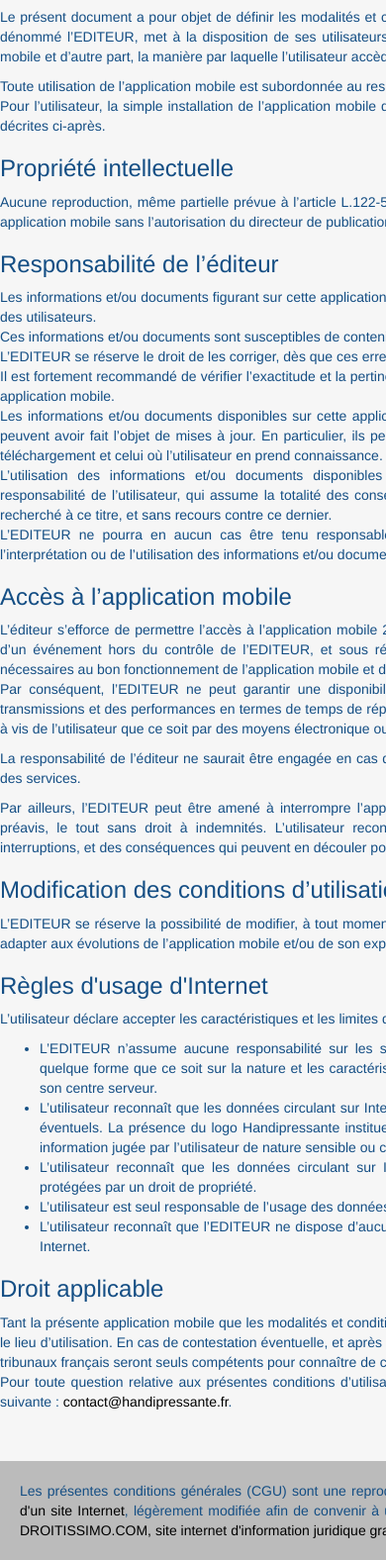
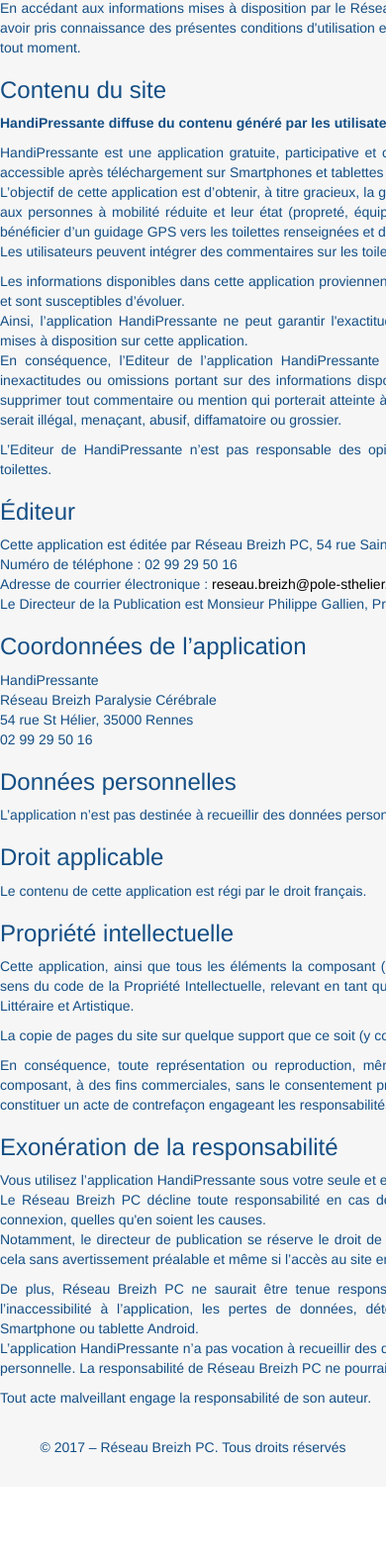
Before and after one commit to HandiPressante/HandiPressante-website, a plain HTML site: page cgu.html in a window 390 px wide. Shown: the part 402-1978 px from the top of the page at 99% size. After the commit the page ends 1904 px from the top, so only its background shows below. Drawn offline with nearby package versions, Linux system fonts and the light colour scheme; a web font is replaced by a local one.

Commit message:
Updated EULA

```diff
--- a/cgu.html
+++ b/cgu.html
@@ -66,98 +66,103 @@ Contact: http://www.bootshape.com/contact.php
 
             <div style="margin: auto; width: 800px; text-align: justify">
 
-                <h1>Conditions générales d'utilisation de l’application mobile Handipressante</h1>
+                <h1>MENTIONS LÉGALES</h1>
 
                 <p>
-                    Le présent document a pour objet de définir les modalités et conditions dans lesquelles d’une part,  Handipressante.fr , ci-après dénommé l’EDITEUR, met à la disposition de ses utilisateurs l’application mobile, et les services disponibles sur l’application mobile et d’autre part, la manière par laquelle l’utilisateur accède à l’application mobile et utilise ses services.
+                    L’utilisation de l’application HandiPressante est soumise aux présentes conditions générales d'utilisation.
                 </p>
 
                 <p>
-                    Toute utilisation de l’application mobile est subordonnée au respect des présentes conditions.<br />
-                    Pour l’utilisateur, la simple installation de l’application mobile de l’EDITEUR implique l’acceptation de l’ensemble des conditions décrites ci-après.
+                    En accédant aux informations mises à disposition par le Réseau Breizh PC sur l’application HandiPressante, vous reconnaissez avoir pris connaissance des présentes conditions d'utilisation et les accepter. Ces conditions sont susceptibles d’être modifiées à tout moment.
                 </p>
 
+
+                <h3>Contenu du site</h3>
+
+                <p>
+                    <b>HandiPressante diffuse du contenu généré par les utilisateurs.</b>
+                </p>
+
+                <p>
+                    HandiPressante est une application gratuite, participative et citoyenne destinée notamment aux personnes à mobilité réduite, accessible après téléchargement sur Smartphones et tablettes fonctionnant sous système d’exploitation Android.<br />
+                    L’objectif de cette application est d’obtenir, à titre gracieux, la géolocalisation de toilettes et des informations sur leur accessibilité aux personnes à mobilité réduite et leur état (propreté, équipement, gratuité ou non). Cette application permet également de bénéficier d’un guidage GPS vers les toilettes renseignées et d’implémenter géographiquement de nouvelles toilettes.<br />
+                    Les utilisateurs peuvent intégrer des commentaires sur les toilettes.
+                </p>
+
+                <p>
+                    Les informations disponibles dans cette application proviennent des utilisateurs eux-mêmes et sont ainsi données à titre indicatif et sont susceptibles d’évoluer.<br />
+                    Ainsi, l’application HandiPressante ne peut garantir l'exactitude, la précision, l'actualisation ou l'exhaustivité des informations mises à disposition sur cette application.<br />
+                    En conséquence, l’Editeur de l’application HandiPressante décline toute responsabilité pour les éventuelles imprécisions, inexactitudes ou omissions portant sur des informations disponibles sur cette application. Il se réserve par ailleurs le droit de supprimer tout commentaire ou mention qui porterait atteinte à la morale, à la dignité ou à l’intégrité de la personne humaine ou serait illégal, menaçant, abusif, diffamatoire ou grossier.
+                </p>
+
+                <p>
+                    L’Editeur de HandiPressante n’est pas responsable des opinions qui pourraient être émises sur les lieux hébergeant des toilettes.
+                </p>
+
+                <h3>Éditeur</h3>
+
+                <p>
+                    Cette application est éditée par Réseau Breizh PC, 54 rue Saint-Hélier, 35000 Rennes<br />
+                    Numéro de téléphone : 02 99 29 50 16<br />
+                    Adresse de courrier électronique : <a href="mailto:reseau.breizh@pole-sthelier.com">reseau.breizh@pole-sthelier.com</a><br />
+                    Le Directeur de la Publication est Monsieur Philippe Gallien, Président, <a href="mailto:reseau.breizh@pole-sthelier.com">reseau.breizh@pole-sthelier.com</a>
+                </p>
+
+                <h3>Coordonnées de l’application</h3>
+
+                <p>
+                    HandiPressante<br />
+                    Réseau Breizh Paralysie Cérébrale<br />
+                    54 rue St Hélier, 35000 Rennes<br />
+                    02 99 29 50 16
+                </p>
+
+                <h3>Données personnelles</h3>
+
+                <p>
+                    L’application n’est pas destinée à recueillir des données personnelles.
+                </p>
+
+                <h3>Droit applicable</h3>
+
+                <p>
+                    Le contenu de cette application est régi par le droit français.
+                </p>
 
                 <h3>Propriété intellectuelle</h3>
 
                 <p>
-                    Aucune reproduction, même partielle prévue à l’article L.122-5 du Code de la propriété intellectuelle, ne peut être faite de cette application mobile sans l’autorisation du directeur de publication.
-                </p>
-
-
-                <h3>Responsabilité de l’éditeur</h3>
-
-                <p>
-                    Les informations et/ou documents figurant sur cette application mobile et/ou accessibles par cette application mobile proviennent des utilisateurs.<br />
-                    Ces informations et/ou documents sont susceptibles de contenir des inexactitudes techniques et des erreurs typographiques. <br />
-                    L’EDITEUR se réserve le droit de les corriger, dès que ces erreurs sont portées à sa connaissance. <br />
-                    Il est fortement recommandé de vérifier l’exactitude et la pertinence des informations et/ou documents mis à disposition sur cette application mobile. <br />
-                    Les informations et/ou documents disponibles sur cette application mobile sont susceptibles d’être modifiés à tout moment, et peuvent avoir fait l’objet de mises à jour. En particulier, ils peuvent avoir fait l’objet d’une mise à jour entre le moment de leur téléchargement et celui où l’utilisateur en prend connaissance. <br />
-                    L’utilisation des informations et/ou documents disponibles sur cette application mobile se fait sous l’entière et seule responsabilité de l’utilisateur, qui assume la totalité des conséquences pouvant en découler, sans que l’EDITEUR puisse être recherché à ce titre, et sans recours contre ce dernier. <br />
-                    L’EDITEUR ne pourra en aucun cas être tenu responsable de tout dommage de quelque nature qu’il soit résultant de l’interprétation ou de l’utilisation des informations et/ou documents disponibles sur cette application mobile.
-                </p>
-
-                <h3>Accès à l’application mobile</h3>
-
-                <p>
-                    L’éditeur s’efforce de permettre l’accès à l’application mobile 24 heures sur 24, 7 jours sur 7, sauf en cas de force majeure ou d’un événement hors du contrôle de l’EDITEUR, et sous réserve des éventuelles pannes et interventions de maintenance nécessaires au bon fonctionnement de l’application mobile et des services.<br />
-                    Par conséquent, l’EDITEUR ne peut garantir une disponibilité de l’application mobile et/ou des services, une fiabilité des transmissions et des performances en termes de temps de réponse ou de qualité. Il n’est prévu aucune assistance technique vis à vis de l’utilisateur que ce soit par des moyens électronique ou téléphonique.
+                    Cette application, ainsi que tous les éléments la composant (notamment textes, photographies, …), constituent une œuvre au sens du code de la Propriété Intellectuelle, relevant en tant que telle de la législation française et internationale sur la Propriété Littéraire et Artistique.
                 </p>
 
                 <p>
-                    La responsabilité de l’éditeur ne saurait être engagée en cas d’impossibilité d’accès à cette application mobile et/ou d’utilisation des services.
+                    La copie de pages du site sur quelque support que ce soit (y compris disque dur), est autorisée à des fins privées uniquement.
                 </p>
 
                 <p>
-                    Par ailleurs, l’EDITEUR peut être amené à interrompre l’application mobile ou une partie des services, à tout moment sans préavis, le tout sans droit à indemnités. L’utilisateur reconnaît et accepte que l’EDITEUR ne soit pas responsable des interruptions, et des conséquences qui peuvent en découler pour l’utilisateur ou tout tiers.
+                    En conséquence, toute représentation ou reproduction, même partielle, qui pourrait être faite du site ou des éléments le composant, à des fins commerciales, sans le consentement préalable et écrit du Réseau Breizh PC est illicite et susceptible de constituer un acte de contrefaçon engageant les responsabilités civile et pénale du contrefacteur.
                 </p>
 
-
-                <h3>Modification des conditions d’utilisation</h3>
+                <h3>Exonération de la responsabilité</h3>
 
                 <p>
-                    L’EDITEUR se réserve la possibilité de modifier, à tout moment et sans préavis, les présentes conditions d’utilisation afin de les adapter aux évolutions de l’application mobile et/ou de son exploitation.
+                    Vous utilisez l’application HandiPressante sous votre seule et entière responsabilité.<br />
+                    Le Réseau Breizh PC décline toute responsabilité en cas de difficultés d'accès à son application ou d'interruptions dans la connexion, quelles qu'en soient les causes.<br />
+                    Notamment, le directeur de publication se réserve le droit de procéder à toute modification de l’application qu’il jugera utile, et cela sans avertissement préalable et même si l’accès au site en est conséquemment interrompu.
                 </p>
 
-
-                <h3>Règles d'usage d'Internet</h3>
+                <p>
+                    De plus, Réseau Breizh PC ne saurait être tenue responsable des éventuels dommages directs ou indirects, y compris l’inaccessibilité à l’application, les pertes de données, détériorations, destructions ou virus qui pourraient affecter votre Smartphone ou tablette Android.<br />
+                    L’application HandiPressante n’a pas vocation à recueillir des données personnelles et notamment des adresses de domiciliation personnelle. La responsabilité de Réseau Breizh PC ne pourrait être recherchée si de telles données sont renseignées.
+                </p>
 
                 <p>
-                    L’utilisateur déclare accepter les caractéristiques et les limites d’Internet, et notamment reconnaît que : <br />
-                    <ul>
-                        <li>
-                            L’EDITEUR n’assume aucune responsabilité sur les services accessibles par Internet et n’exerce aucun contrôle de quelque forme que ce soit sur la nature et les caractéristiques des données qui pourraient transiter par l’intermédiaire de son centre serveur.
-                        </li>
+                    Tout acte malveillant engage la responsabilité de son auteur.
+                </p>
+            </div>
 
-                        <li>
-                            L’utilisateur reconnaît que les données circulant sur Internet ne sont pas protégées notamment contre les détournements éventuels. La présence du logo Handipressante institue une présomption simple de validité. La communication de toute information jugée par l’utilisateur de nature sensible ou confidentielle se fait à ses risques et périls.
-                        </li>
-
-                        <li>
-                            L’utilisateur reconnaît que les données circulant sur Internet peuvent être réglementées en termes d’usage ou être protégées par un droit de propriété.
-                        </li>
-
-                        <li>
-                            L’utilisateur est seul responsable de l’usage des données qu’il consulte, interroge et transfère sur Internet.
-                        </li>
-
-                        <li>
-                            L’utilisateur reconnaît que l’EDITEUR ne dispose d’aucun moyen de contrôle sur le contenu des services accessibles sur Internet.
-                        </li>
-                    </ul>
-                </p>
-
-
-                <h3>Droit applicable</h3>
-
-                <p>
-                    Tant la présente application mobile que les modalités et conditions de son utilisation sont régis par le droit français, quel que soit le lieu d’utilisation. En cas de contestation éventuelle, et après l’échec de toute tentative de recherche d’une solution amiable, les tribunaux français seront seuls compétents pour connaître de ce litige.<br />
-                    Pour toute question relative aux présentes conditions d’utilisation de l’application mobile, vous pouvez nous écrire à l’adresse suivante : <a href="mailto:contact@handipressante.fr" title="Envoyer un mail">contact@handipressante.fr</a>.
-                </p>
-
-                <div style="margin-top: 50px; background-color: #bbb; padding: 20px">
-                    Les présentes conditions générales (CGU) sont une reproduction du <a href="http://www.droitissimo.com/contrat/conditions-generales-dutilisation-cgu-dun-site-internet">Modèle de CGU (conditions générales d'utilisation) d'un site Internet</a>, légèrement modifiée afin de convenir à une application mobile, dont le titulaire des droits d'auteur est <a href="http://www.droitissimo.com/">DROITISSIMO.COM, site internet d'information juridique grand public</a>.
-                </div>
+            <div style="margin-top: 30px; margin-bottom: 30px">
+                <p>&copy; 2017 – Réseau Breizh PC. Tous droits réservés</p>
             </div>
         </section>
     </div>
```
